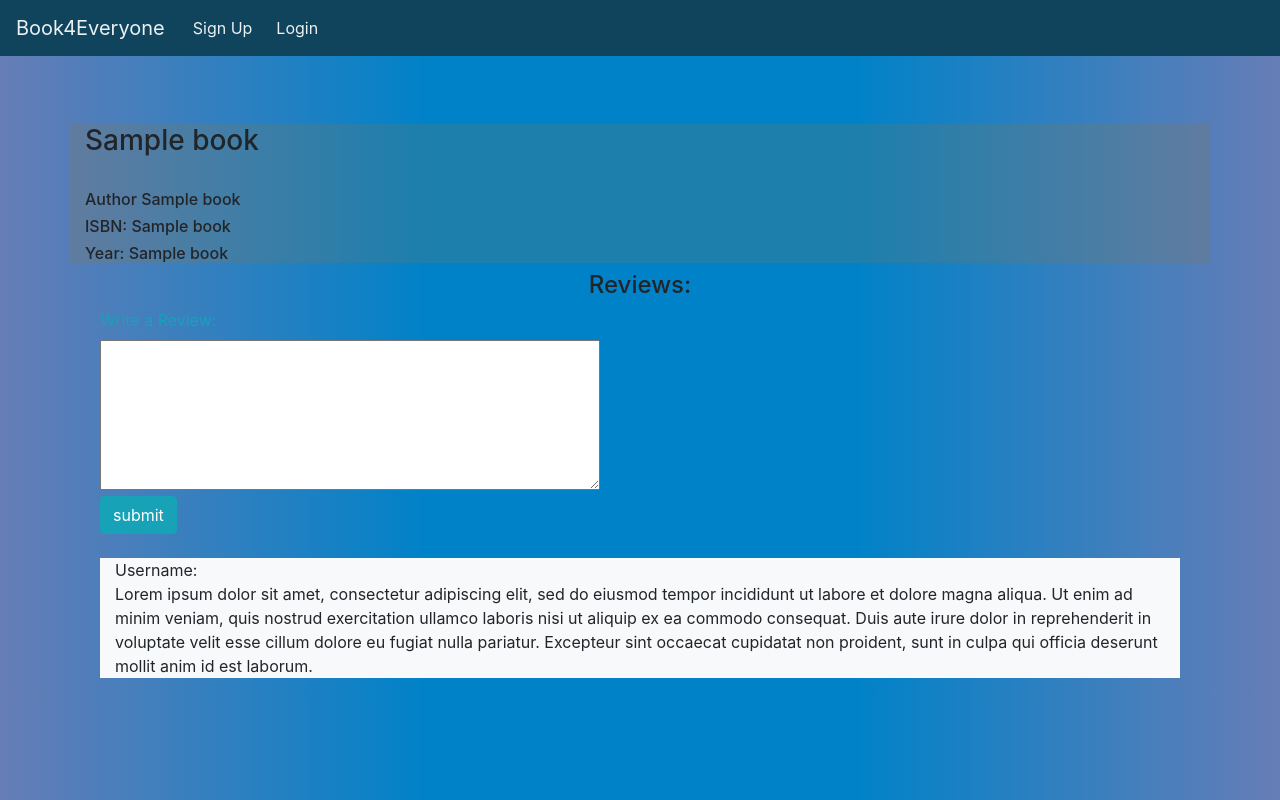
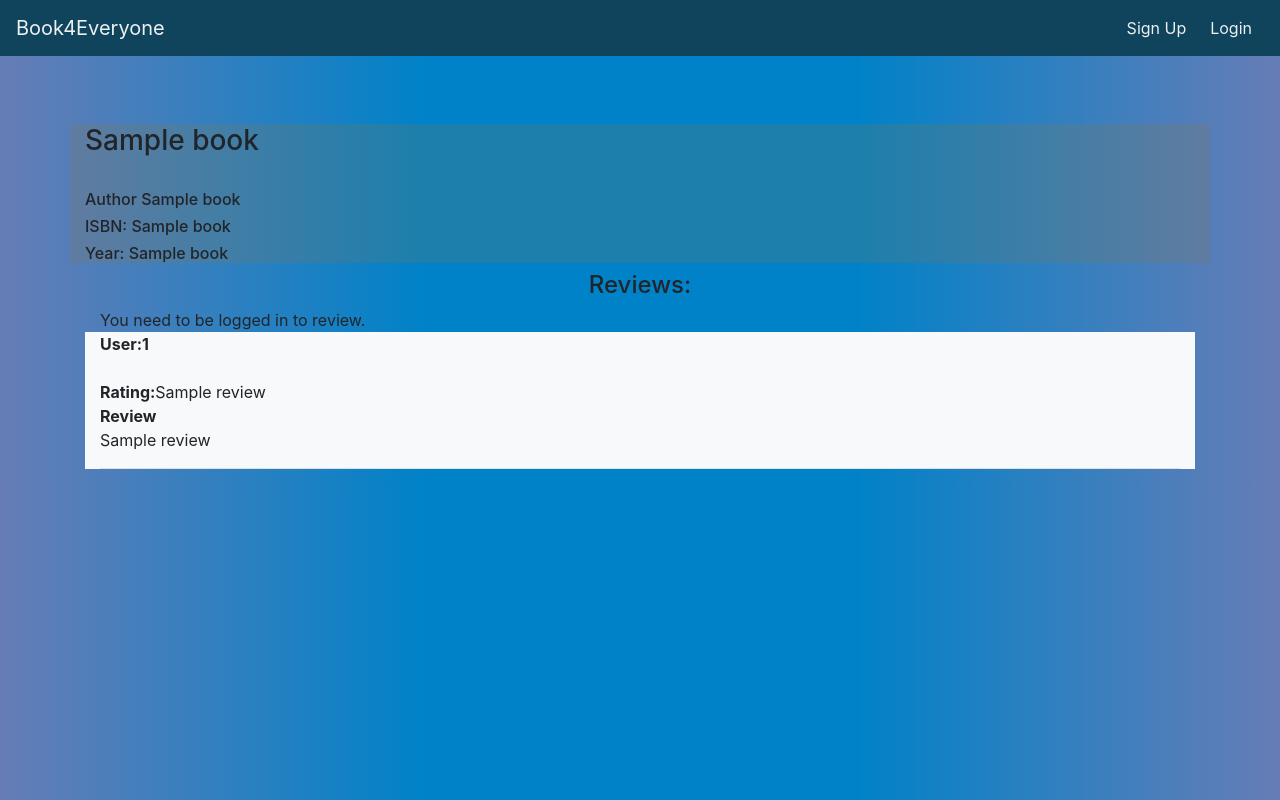
Before and after one commit to realsidg/Books4Everyone, a Flask app: template templates/book_details.html in a window 1280 px wide. Run offline with Flask 2, Linux system fonts and the light colour scheme; the template is opened without the code that fills it: most values are stand-ins (such as "Sample title", 1, 10 or a date in 2020); some libraries are stand-ins or nearby versions.

Commit message:
Review added

```diff
--- a/application.py
+++ b/application.py
@@ -18,7 +18,6 @@ if not os.getenv("DATABASE_URL"):
 app.config["SESSION_PERMANENT"] = False
 app.config["SESSION_TYPE"] = "filesystem"
 Session(app)
-
 # Set up database
 engine = create_engine(os.getenv("DATABASE_URL"))
 db = scoped_session(sessionmaker(bind=engine))
@@ -66,20 +65,31 @@ def Validate(name, email, user, passw, repeatpass):
 
 @app.route("/")
 def index():
+    if request.method == "GET" :
+        if request.args.get('logout'):
+            session.pop('username', None)
+            session.pop('logged_in', False)
+            session.pop('user', None)
+            session.pop('user_no', None)
+
     return render_template("index.html")
 
 @app.route("/results")
 def results():
     data=[]
     query=request.args.get('q')
-    for bk in db.execute("SELECT * from BOOKS").fetchall():
+    if query:
+        regex=".*"+query+".*"
+        data = db.execute("SELECT * from BOOKS where (title ~* :rgx) or (author ~* :rgx) or (isbn ~* :rgx)  or (CAST(year AS TEXT) ~* :rgx);",{'rgx':regex}).fetchall()
 
-            if re.match("^.*"+query+".*$",bk[0] if bk[0][-1]!='X' else bk[0][:-1],re.I) or re.match("^.*"+query+".*$",bk[1],re.I) or re.match("^.*"+query+".*$",bk[2],re.I) or re.match("^.*"+query+".*$",str(bk[3]),re.I):
-                data.append(bk)
-    # if isbn is not None:
-    #     res = requests.get("https://www.goodreads.com/book/review_counts.json", params={"key": "fcJPItrdhaNf8KQuAd1bQ", "isbns": isbn})
-    #     data=res.json()
-    return render_template("result.html", data=data)
+        # if isbn is not None:
+        #     res = requests.get("https://www.goodreads.com/book/review_counts.json", params={"key": "fcJPItrdhaNf8KQuAd1bQ", "isbns": isbn})
+        #     data=res.json()
+        return render_template("result.html", data=data, error=False)
+    else:
+        return render_template("result.html", data=data, error=True)
+
+
 
 @app.route("/signup",methods=['POST','GET'])
 def signup():
@@ -93,23 +103,32 @@ def signup():
 
 @app.route("/login",methods=['GET','POST'])
 def login():
-    check=False
+    if request.method == "GET" :
+        if request.args.get('logout'):
+            session["logged_in"]=False
+
     if request.method == "POST" :
-        for usr in db.execute("SELECT username from USERS").fetchall():
-            if re.match(usr[0],request.form.get('username'),re.I):
-                check=True
+        for usr in db.execute("SELECT * from USERS where username = :usr",{"usr":request.form.get("username")}).fetchall():
+            if re.match(usr[4], hashlib.md5(request.form.get('password').encode()).hexdigest()):
+                session["logged_in"]=True
+                session["username"]=usr[3]
+                session["user"]=usr[1]
+                session["user_no"]=usr[0]
+                return render_template("index.html")
 
-        if check:
-            check=False
-            for usr in db.execute("SELECT passw from USERS").fetchall():
-                if re.match(usr[0], hashlib.md5(request.form.get('password').encode()).hexdigest()):
-                    check=True
-
-    return render_template("login.html", check=check)
+    return render_template("login.html")
 
 @app.route("/book/<string:isbn>",methods=["GET","POST"])
 def book(isbn):
-    book=[]
-    # if isbn[-1]=="X": isbn=isbn[:-1]
+    book=usrev=[]
     book= db.execute("SELECT * from BOOKS WHERE ISBN = :isbn",{'isbn':isbn}).fetchall()[0]
-    return render_template("book_details.html",book=book)
+
+    if "logged_in" in session:
+        if session["logged_in"]:
+            usrev = db.execute("SELECT username, rating, review from users u, reviews r where isbn = :i and u.id = r.user_id and u.id = :u",{'i':isbn,'u':session["user_no"]}).fetchall()
+            if request.method=="POST" and usrev==[]:
+                db.execute("INSERT INTO REVIEWS (isbn, user_id, review, rating) VALUES (:i, :u, :rev, :rate)",
+                            {'i':book[0], 'u':session["user_no"], 'rev':request.form.get("review"), 'rate':request.form.get("rating")})
+                db.commit()
+    rev = db.execute("SELECT username, rating, review from users u, reviews r where isbn = :i and u.id = r.user_id",{'i':isbn}).fetchall()
+    return render_template("book_details.html",book=book,rev=rev,usrev=usrev)
--- a/templates/book_details.html
+++ b/templates/book_details.html
@@ -10,17 +10,39 @@
 
 <div class="container">
     <center><h4>Reviews:</h4></center>
-    <div class="col-12"
-    <form action={{ url_for("book",isbn=book[0]) }} type="POST" class="form">
-        <div class="form-group">
-        <label for="review" class="text-info">Write a Review:</label><br>
-            <textarea name="review" style="width:500px;height:150px;"></textarea> <br>
-            <input type="submit" name="submit" class="btn btn-info btn-md" value="submit"><br><br>
-    </form>
-    <div class="col-12 bg-light">
-    Username:<br>
-    Lorem ipsum dolor sit amet, consectetur adipiscing elit, sed do eiusmod tempor incididunt ut labore et dolore magna aliqua. Ut enim ad minim veniam, quis nostrud exercitation ullamco laboris nisi ut aliquip ex ea commodo consequat. Duis aute irure dolor in reprehenderit in voluptate velit esse cillum dolore eu fugiat nulla pariatur. Excepteur sint occaecat cupidatat non proident, sunt in culpa qui officia deserunt mollit anim id est laborum.
-    <br>
+    <div class="col-12">
+    {% if "logged_in" in session %}
+    {% if session["logged_in"]%}
+        {% if usrev == []%}
+            <form action="{{ url_for('book',isbn=book[0])}}" method="POST" class="form">
+                <div class="form-group">
+                    <label for="review" class="text-white">Write a Review:</label><br>
+                    <textarea name="review" style="width:500px;height:150px;"></textarea> <br>
+                    <label for="rating" class="text-white">Rating:</label><br>
+                    <input type="number" name="rating"><br>
+                    <input type="submit" name="submit" class="btn btn-info btn-md" value="submit"><br><br>
+            </form>
+        {% else %}
+        <div class="col-12 bg-primary">
+            <b>You have aldready reviewed this book.</b><br><br>
+            <b>Rating:</b>{{usrev[0][1]}}<br>
+            <b>Review</b><br>
+            {{usrev[0][2]}}<br><hr>
+            </div>
+        {% endif %}
+    {% endif %}
+    {% else %}
+        You need to be logged in to review.
+    {% endif %}
     </div>
+    {% for review in rev %}
+        {% if review != usrev[0] %}
+            <div class="col-12 bg-light">
+            <b>User:{{review[0]}}</b><br><br>
+            <b>Rating:</b>{{review[1]}}<br>
+            <b>Review</b><br>{{review[2]}}<br><hr>
+            </div>
+        {% endif %}
+    {% endfor %}
 </div>
 {% endblock %}
--- a/templates/index.html
+++ b/templates/index.html
@@ -1,7 +1,7 @@
 {% extends "layout.html" %}
 {% block body %}
 	<div class="container">
-				<div class="col-xl-12 text-center text-white"><br><br><h1>Welcome, Which book do you want to find?</h1><br>
+				<div class="col-xl-12 text-center text-white"><br><br><h1>Welcome {{session["user"]}}<br> Which book do you want to find?</h1><br>
 					<h4>(Enter book name, author or isbn)</h4><br><br></div>
 
 				<div class="col-xl-6 offset-3 text-center">
--- a/templates/layout.html
+++ b/templates/layout.html
@@ -12,10 +12,19 @@
   <body>
 	  <nav class="navbar navbar-expand-lg navbar-light"><a class="navbar-brand" href="{{ url_for('index')}}">Book4Everyone</a>
   <div class="collapse navbar-collapse" id="navbarSupportedContent">
+    <ul class="navbar-nav mr-auto">
+      <li class="nav-item active"> </li>
+      <li class="nav-item"> </li>
+      <li class="nav-item"> </li>
+    </ul>
     <ul class="nav navbar-nav navbar-right">
-      <li class="nav-item"><a class="nav-link" href="{{ url_for('signup')}}"> Sign Up</a></li>
-      <li class="nav-item"><a class="nav-link" href="{{ url_for('login')}}"> Login</a></li>
-    </ul>
+      {%if not session["logged_in"] %}
+        <li class="nav-item"><a class="nav-link" href="{{ url_for('signup')}}"> Sign Up</a></li>
+        <li class="nav-item"><a class="nav-link" href="{{ url_for('login')}}"> Login</a></li>
+      {% else %}
+        <li class="nav-item"><a class="nav-link" href="{{ url_for('index',logout=True)}}"> Logout</a></li>
+      {% endif %}
+      </ul>
   </div>
 </nav>
 	  <br><br>
```
Also changed, not shown: templates/login.html (+5 -2 lines), templates/result.html (+11 -1 lines), 3 other files.
